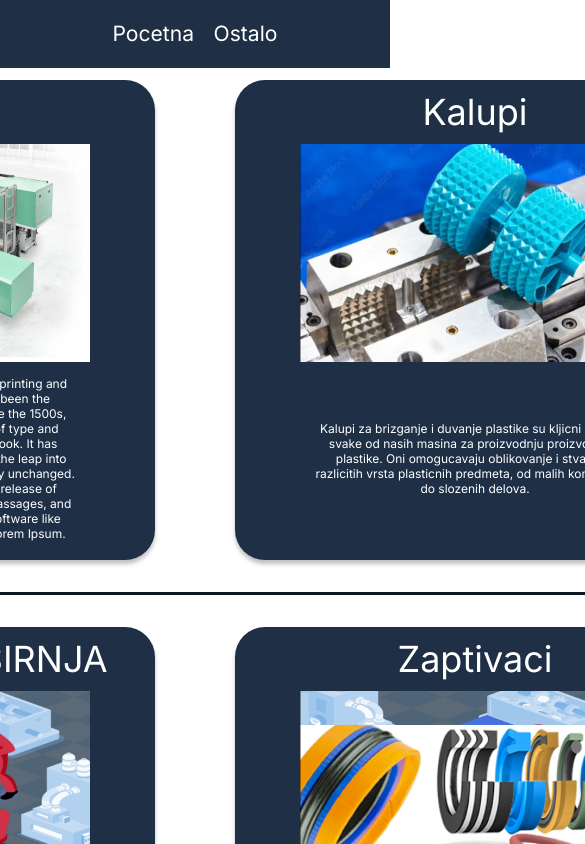
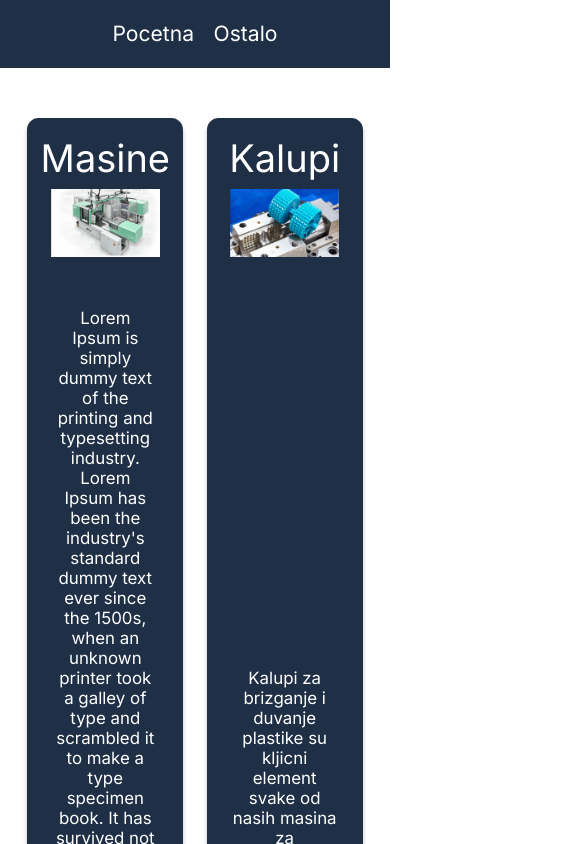
Before and after one commit to DorjaSkenderovic/nextjs-project, a Next.js app: page / in a window 390 px wide. Shown: the top 844 px of the page, 585 px wide, since content can reach past the window. Built offline with nearby package versions, Linux system fonts and the light colour scheme.

Commit message:
Make Home page responsive

```diff
--- a/app/globals.css
+++ b/app/globals.css
@@ -8,7 +8,7 @@
 }
 
 h1 {
-    font-size: 46px;
+    font-size: 7vh;
     font-weight: 400;
 
 }
@@ -20,7 +20,7 @@ h2 {
 }
 
 h3 {
-    font-size: 28px;
+    font-size: 4.5vh;
     font-weight: 400;
 
 }
--- a/app/page.module.scss
+++ b/app/page.module.scss
@@ -1,21 +1,20 @@
 .home {
-  padding: 3rem 0;
+  padding: 14vh 0;
   display: flex;
   text-align: center;
   flex-direction: column;
   align-items: center;
+  gap: 3vh;
 
   .row {
-    padding-top: 2rem;
     display: grid;
     grid-template-columns: repeat(2, 1fr);
-    grid-gap: 5rem;
+    grid-gap: 6vw;
   }
   .line {
-    width: 50rem;
-    margin-top: 2rem;
+    width: 66vw;
     border: none;
-    height: 3px;
+    height: 0.5vh;
     background-color: #0d1623;
   }
 }
--- a/components/Card/Card.js
+++ b/components/Card/Card.js
@@ -4,15 +4,16 @@ import Image from "next/image";
 const Card = (props) => {
   return (
     <div className={styles.card}>
-      <h2>{props.title}</h2>
+      <h3>{props.title}</h3>
       <Image
         src={props.image}
-        width={350}
-        height={250}
         alt={props.title}
         className={styles.image}
+        priority={true}
       />
-      <p className={styles.description}>{props.description}</p>
+      <div>
+        <p className={styles.description}>{props.description}</p>
+      </div>
     </div>
   );
 };
--- a/components/Card/Card.module.scss
+++ b/components/Card/Card.module.scss
@@ -1,26 +1,34 @@
-.card{
-    padding:10px 0;
+.card {
+    padding: 2vh 0;
     background-color: #1E2F46;
-    width: 30rem;
-    height: 30rem;
+    width: 40vw;
     display: flex;
     flex-direction: column;
     align-items: center;
     color: white;
-    border-radius: 30px;
+    border-radius: 3vw;
     box-shadow: 0px 4px 4px rgba(0, 0, 0, 0.25);
+    gap: 1vh;
 
-    .image{
-        padding-top: 10px;
+    .image {
+        width: 70%;
+        height: auto;
     }
 
-    .description{
+    div {
+        width: 100%;
         height: 100%;
-        padding-top: 5px;
-        width: 20rem;
-        font-size: 12px;
         display: flex;
         justify-content: center;
-        align-items: center;
+
+        .description {
+            padding: 5vh 0;
+            width: 65%;
+            font-size: 11px;
+            display: flex;
+            justify-content: center;
+            align-items: center;
+            font-size: 2vh;
+        }
     }
 }
```
